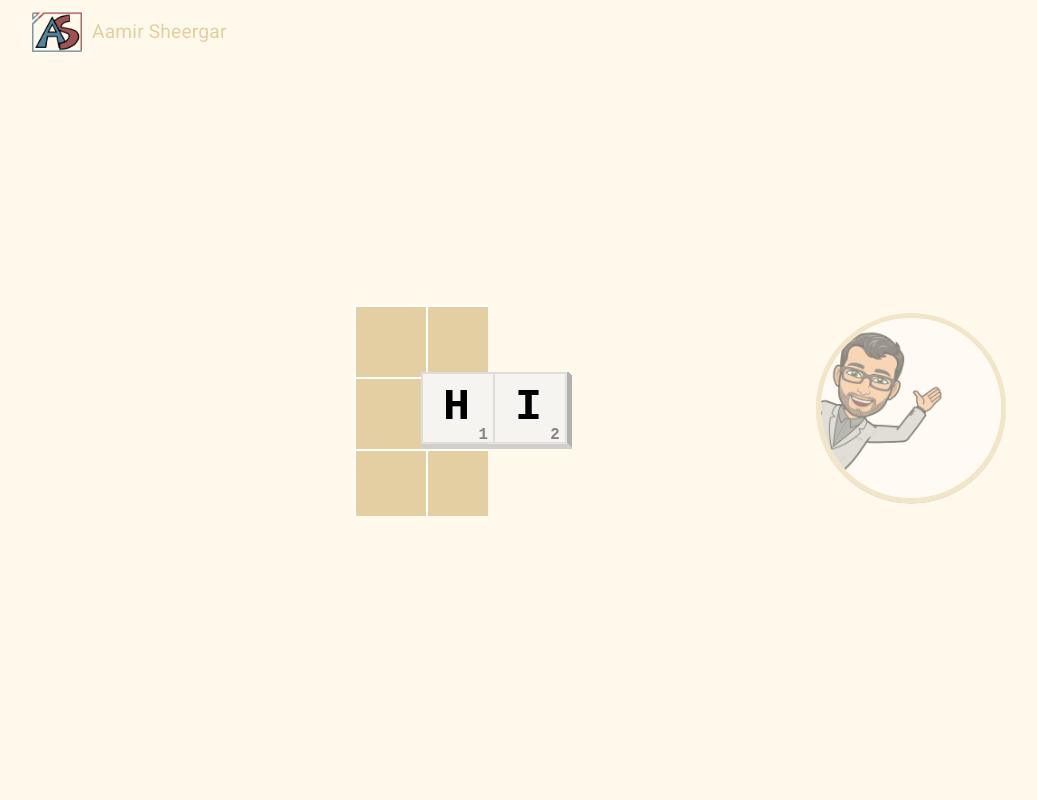
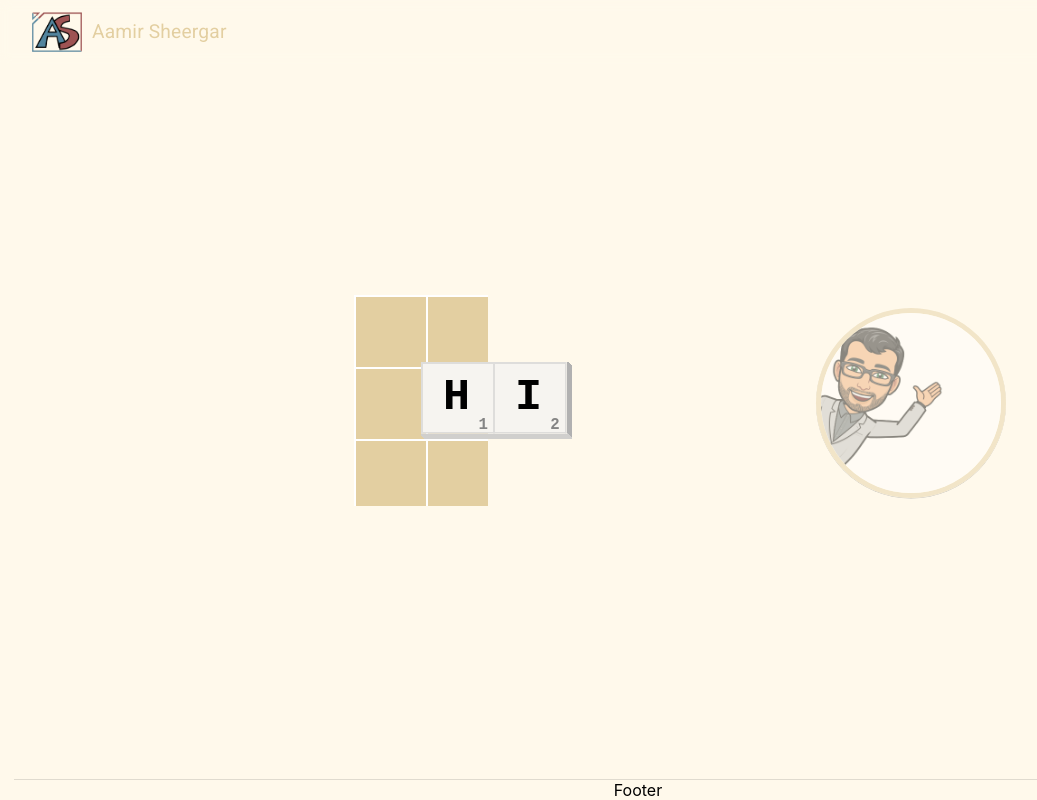
Before and after one commit to AamirL1011/PersonalWebsite, a React (Create React App) app: page / in a window 1280 px wide. Both pictures are taken after a click on the button "Enter". Shown: the whole page, without its empty margins (2-1039 px from the left). Built offline with nearby package versions, Linux system fonts and the light colour scheme.

Commit message:
Update PageContainer.js

```diff
--- a/src/Views/PageContainer/PageContainer.js
+++ b/src/Views/PageContainer/PageContainer.js
@@ -7,6 +7,8 @@ import Navbar from "../../Components/Navbar/Navbar";
 import { connect } from "react-redux";
 import useMediaQuery from '@mui/material/useMediaQuery';
 import logo from "../../logo.svg";
+import {Divider} from "@material-ui/core";
+import Box from "@mui/material/Box";
 
 
 const useStyles = makeStyles((theme) => ({
@@ -49,23 +51,32 @@ function PageContainer(props) {
         <br/>
         <Grid container direction={"row"} justifyContent={"space-evenly"} alignItems={"center"} style={{backgroundColor: "#fff9eb"}}>
             <Grid item xs={10} sm={4} md={3} lg={1} xl={1}>
-                <div className={"scrabbleBox"}>
+                <div className={"scrabbleBox"} style={{maxWidth: "150px"}}>
                     <span className="scrabble animate"><span style={{color: "black"}}>Hi</span></span>
                 </div>
             </Grid>
-            <Grid item xs={12} sm={7} md={3} lg={1} xl={1} style={{textAlign: "center"}}>
+            <Grid item xs={12} sm={7} md={3} lg={1} xl={1} style={{textAlign: "center", paddingTop: "10px"}}>
                     <img className={"avatar"} src={process.env.PUBLIC_URL + './Assets/Images/bitmoji.png'} alt=""/>
             </Grid>
             <Grid item xs={12} style={{backgroundColor: "#fff9eb"}}>
-               {/* <main className={classes.content}>
-                    <div className="App">
-                        <header className="App-header" style={{backgroundColor: "#fff9eb"}}>
 
-                        </header>
-                    </div>
-                </main>*/}
+            </Grid>
+            <Grid item xs={12}>
+                <br/>
             </Grid>
 
+        </Grid>
+        <Grid container item alignItems={"center"} justifyContent={"center"} style={{position: "absolute", bottom: "0"}}>
+            <Box sx={{ flexGrow: 1 }}>
+                <Grid container>
+                    <Grid item xs={12}>
+                        <Divider variant="middle"/>
+                    </Grid>
+                    <Grid item xs={12} style={{textAlign: "center"}}>
+                        Footer
+                    </Grid>
+                </Grid>
+            </Box>
         </Grid>
     </Grid>)
 }
```
